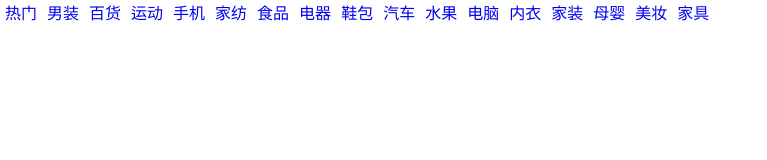
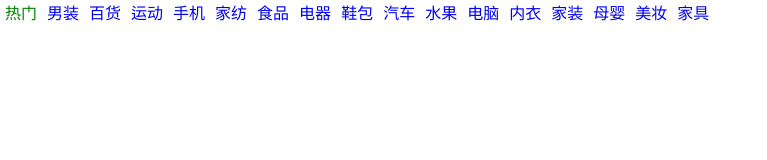
Before and after one commit to zonghuang/ng-pinduoduo, an Angular app: page / in a window 1280 px wide. Shown: the top 160 px of the page, without its empty margins (0-767 px from the left). Built offline with nearby package versions, Linux system fonts and the light colour scheme.

Commit message:
1.顶部导航支持选中状态 2.ngFor指令 3.事件的处理和样式绑定

```diff
--- a/src/app/app.component.css
+++ b/src/app/app.component.css
@@ -18,3 +18,11 @@ a {
 ::-webkit-scrollbar {
   display: none;
 }
+
+.active {
+  color: red;
+}
+
+.first {
+  color: green;
+}
--- a/src/app/app.component.html
+++ b/src/app/app.component.html
@@ -1,5 +1,20 @@
 <ul>
-  <li *ngFor="let menu of menus">
-    <a href="#">{{ menu.title }}</a>
+  <li
+    *ngFor="
+      let menu of menus;
+      let i = index;
+      let first = first;
+      let even = even;
+      let odd = odd
+      trackBy: menu ? menu.title : null
+    "
+  >
+    <a
+      href="#"
+      [class.active]="i === selectedIndex"
+      [class.first]="first"
+      (click)="handleSelection(i)"
+      >{{ menu.title }}</a
+    >
   </li>
 </ul>
--- a/src/app/app.component.ts
+++ b/src/app/app.component.ts
@@ -21,6 +21,7 @@ interface Dict {
 })
 export class AppComponent {
   title = '拼多多';
+  selectedIndex = -1;
   menus: TopMenu[] = [
     {
       id: 1,
@@ -113,4 +114,8 @@ export class AppComponent {
 
   }
 
+  handleSelection(index: number) {
+    this.selectedIndex = index;
+  }
+
 }
```
